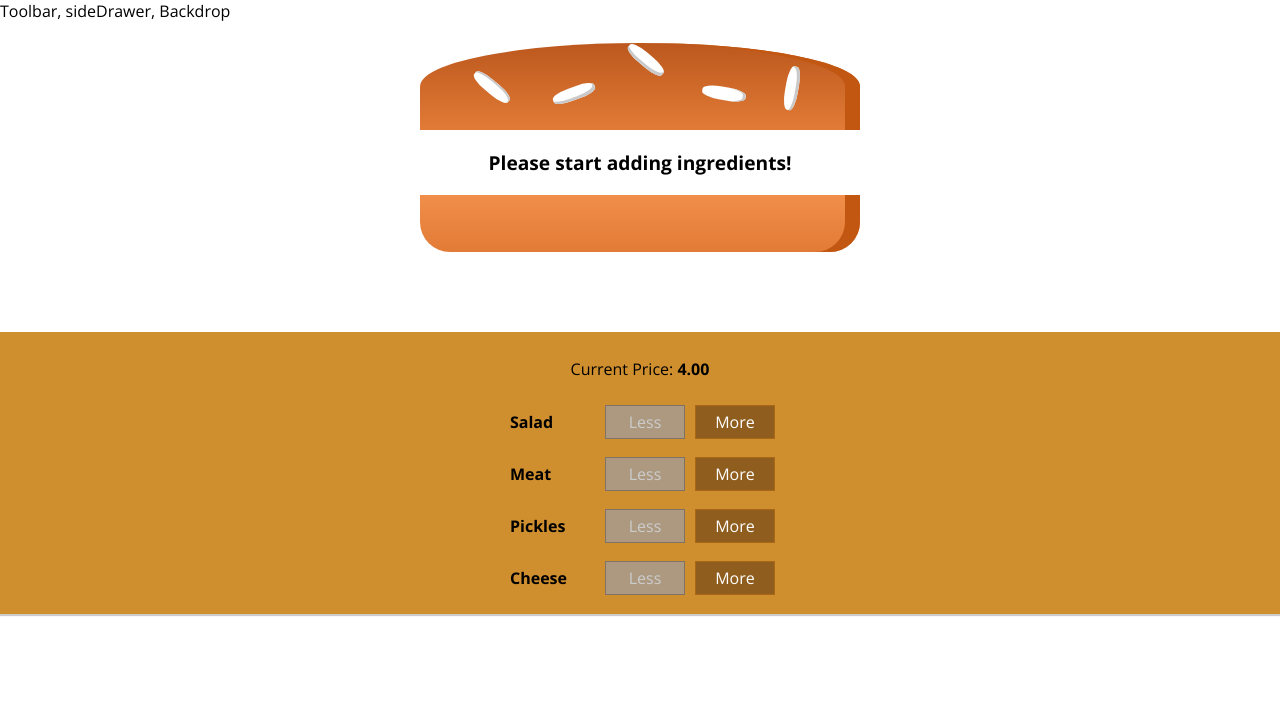
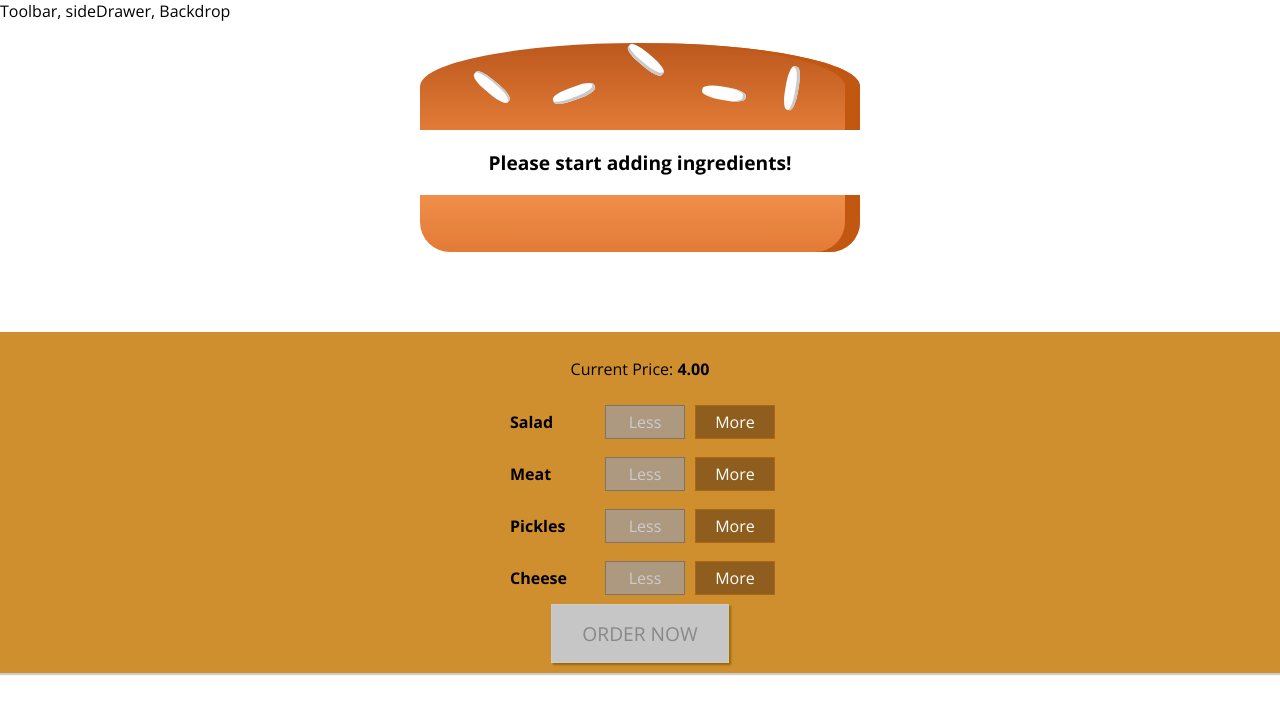
Before and after one commit to yossyoss/make-your-own-sandwich, a React app: page / in a window 1280 px wide. Shown: the top 714 px of the page. Built offline with nearby package versions, Linux system fonts and the light colour scheme.

Commit message:
adding order now button

```diff
--- a/src/components/Sandwich/BuildControls/BuildControls.css
+++ b/src/components/Sandwich/BuildControls/BuildControls.css
@@ -1,6 +1,6 @@
 .BuildControls {
     width: 100%;
-    background-color:  #CF8F2E;
+    background-color: #CF8F2E;
     display: flex;
     flex-flow: column;
     align-items: center;
@@ -8,3 +8,44 @@
     margin: auto;
     padding: 10px 0;
 }
+
+.OrderButton {
+    background-color: #DAD735;
+    outline: none;
+    cursor: pointer;
+    border: 1px solid #966909;
+    color: #966909;
+    font-family: inherit;
+    font-size: 1.2em;
+    padding: 15px 30px;
+    box-shadow: 2px 2px 2px #966909;
+}
+
+.OrderButton:hover, .OrderButton:active {
+    background-color: #A0DB41;
+    border: 1px solid #966909;
+    color: #966909;
+}
+
+.OrderButton:disabled {
+    background-color: #C7C6C6;
+    cursor: not-allowed;
+    border: 1px solid #ccc;
+    color: #888888;
+}
+
+.OrderButton:not(:disabled) {
+    animation: enable 0.3s linear;
+}
+
+@keyframes enable {
+    0% {
+        transform: scale(1);
+    }
+    60% {
+        transform: scale(1.1);
+    }
+    100% {
+        transform: scale(1);
+    }
+}
--- a/src/components/Sandwich/BuildControls/BuildControls.js
+++ b/src/components/Sandwich/BuildControls/BuildControls.js
@@ -20,6 +20,8 @@
             disabled={props.disabled[ctrl.type]}
             />
         ))}
+        <button className={classes.OrderButton}
+        disabled={!props.purchaseable}>ORDER NOW</button>
     </div>
 );
 
--- a/src/containers/SandwichBuilder/SandwichBuilder.js
+++ b/src/containers/SandwichBuilder/SandwichBuilder.js
@@ -17,7 +17,19 @@
              pickle: 0,
              meat: 0
          },
-         totalPrice: 4
+         totalPrice: 4,
+         purchaseable: false
+    }
+
+    updatePurchaseState(ingredients){
+        const sum = Object.keys(ingredients)
+        .map(igKey => {
+            return ingredients[igKey]
+        })
+        .reduce((sum,el) => {
+            return sum + el
+        },0);
+        this.setState({purchaseable: sum > 0});
     }
 
     addIngredientHandler = (type) => {
@@ -31,6 +43,7 @@
         const oldPrice = this.state.totalPrice;
         const newPrice = oldPrice + priceAddition;
         this.setState({totalPrice: newPrice, ingredients: updateIngredients})
+        this.updatePurchaseState(updateIngredients);
     }
 
     removeIngredientHandler = (type) => {
@@ -47,6 +60,7 @@
         const oldPrice = this.state.totalPrice;
         const newPrice = oldPrice - priceDeduction;
         this.setState({totalPrice: newPrice, ingredients: updateIngredients})
+        this.updatePurchaseState(updateIngredients);
     }
     render(){
         const disableInfo = {
@@ -59,10 +73,11 @@
             <Aux>
                 <Sandwich ingredients={this.state.ingredients}/>
                 <BuildControls
-                price={this.state.totalPrice}
-                ingredientAdded={this.addIngredientHandler}
-                ingredientRemoved={this.removeIngredientHandler}
-                disabled={disableInfo}/>
+                    price={this.state.totalPrice}
+                    ingredientAdded={this.addIngredientHandler}
+                    ingredientRemoved={this.removeIngredientHandler}
+                    purchaseable={this.state.purchaseable}
+                    disabled={disableInfo}/>
             </Aux>
         );
     }
```
